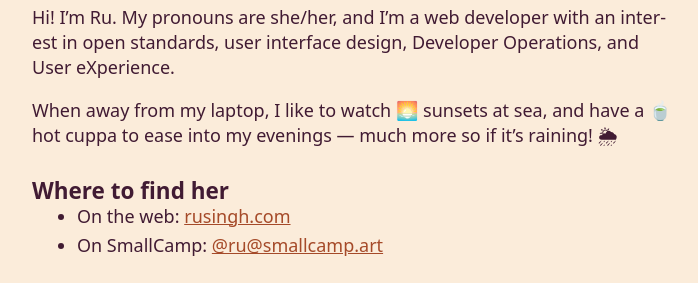
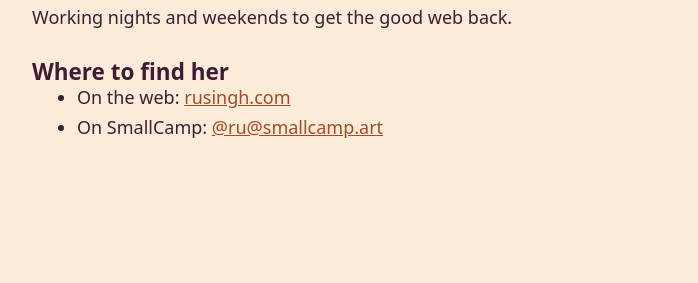
Before and after one commit to MaybeThisIsRu/blog.smallcamp.art, a plain HTML site: page site/index.html in a window 1280 px wide. Shown: the part 517-800 px from the top of the page, without its empty margins (288-986 px from the left). Drawn offline with Linux system fonts and the light colour scheme.

Commit message:
Update Ru's about section

```diff
--- a/site/index.html
+++ b/site/index.html
@@ -45,16 +45,7 @@
 			</ul>
 
 			<h2>Ru</h2>
-			<p>
-				Hi! I’m Ru. My pronouns are she/her, and I’m a web developer
-				with an interest in open standards, user interface design,
-				Developer Operations, and User eXperience.
-			</p>
-			<p>
-				When away from my laptop, I like to watch 🌅 sunsets at sea, and
-				have a 🍵 hot cuppa to ease into my evenings — much more so if
-				it’s raining! 🌦
-			</p>
+			<p>Working nights and weekends to get the good web back.</p>
 			<h3>Where to find her</h3>
 			<ul>
 				<li>
```
